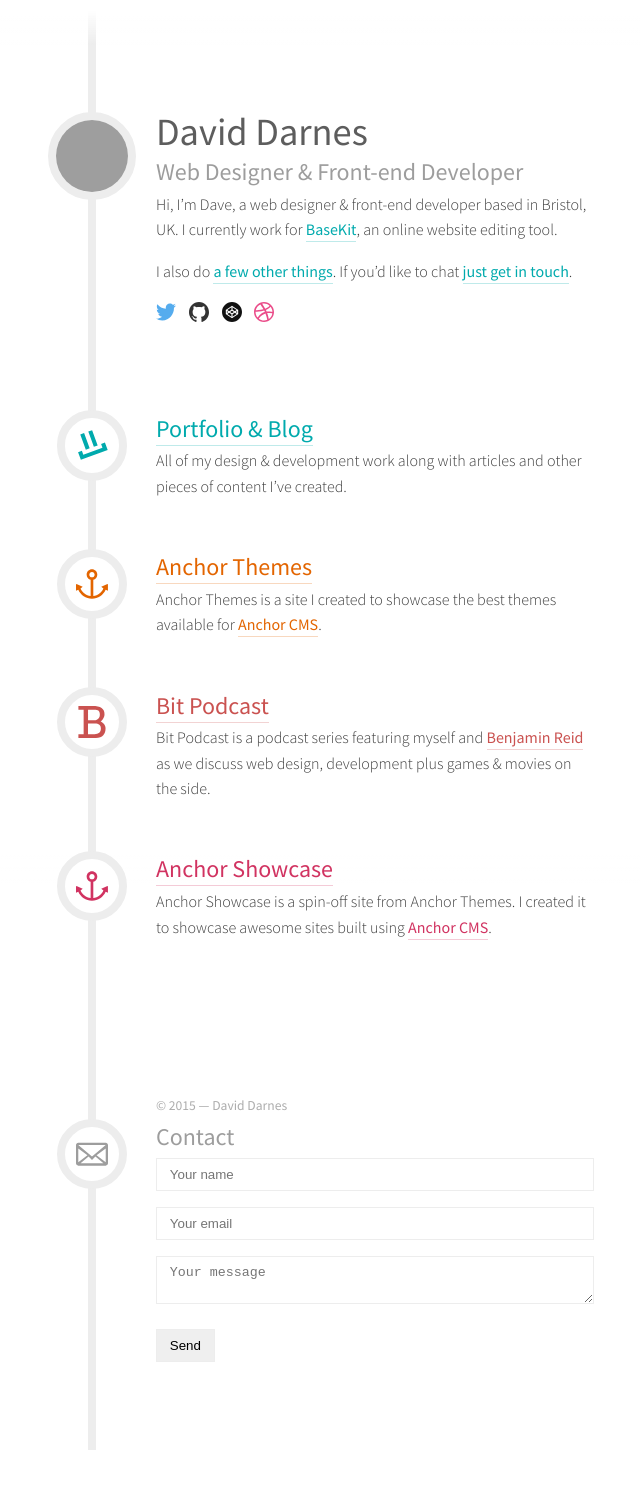
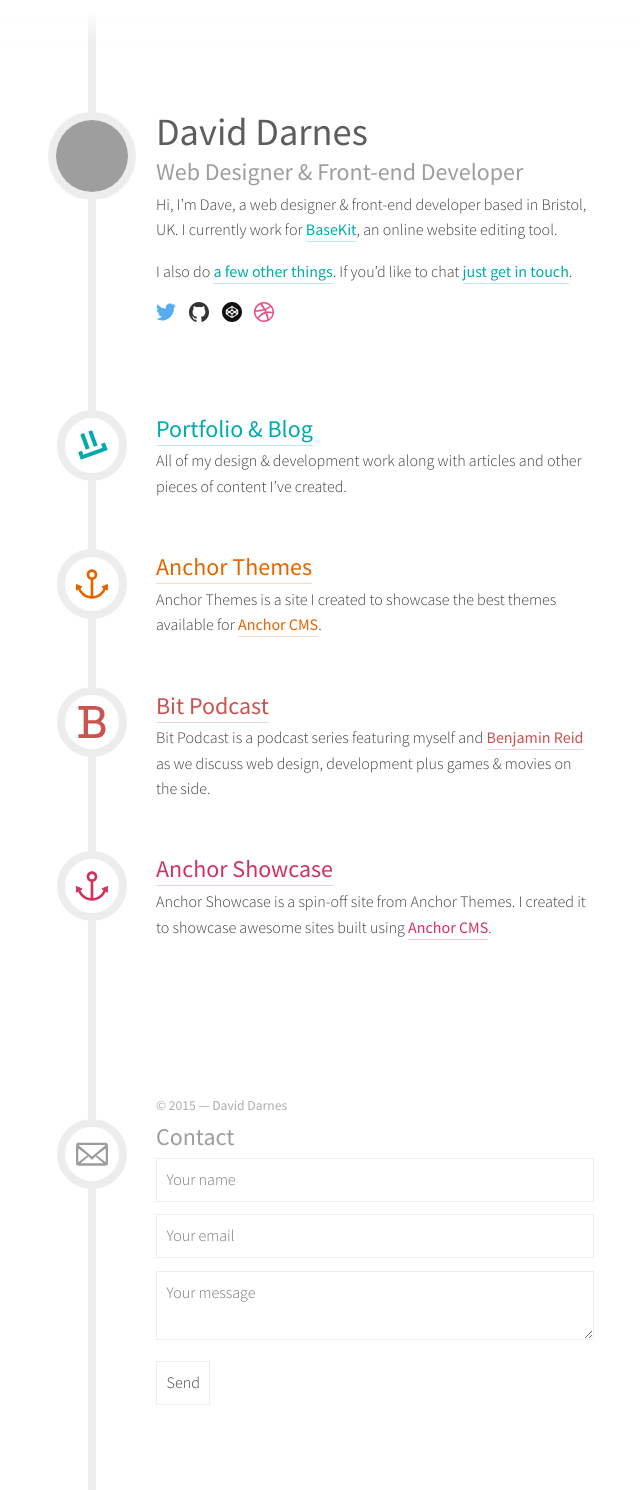
Before and after one commit to daviddarnes/darn.es, a Jekyll site: the page built from index.md, in a window 1280 px wide. Shown: the whole page, without its empty margins (321-961 px from the left). Built offline with Jekyll 4.4.1, drawn with Linux system fonts in a browser that asks for light colours; before the commit the page ends 1450 px from its top, so only the background shows below that; grey boxes are pictures that could not be loaded.

Commit message:
Form design tweaks

```diff
--- a/css/styles.scss
+++ b/css/styles.scss
@@ -196,7 +196,9 @@
 }
 
 // Typography
-body {
+body,
+input,
+textarea {
     font-family: 'Source Sans Pro', sans-serif;
     font-weight: 300;
     font-size: 16px;
@@ -254,12 +256,11 @@
 
 input,
 textarea {
-    clear: both;
     width: 100%;
-    padding: .5rem .8rem;
-    margin-bottom: 1rem;
-    margin-top: 0;
+    padding: .5rem .6rem;
+    margin-bottom: .8rem;
     border: 1px solid $color--keyline;
+    background: $color--background;
     border-radius: 0;
     -webkit-appearance: none;
     transition: border .2s;
```
